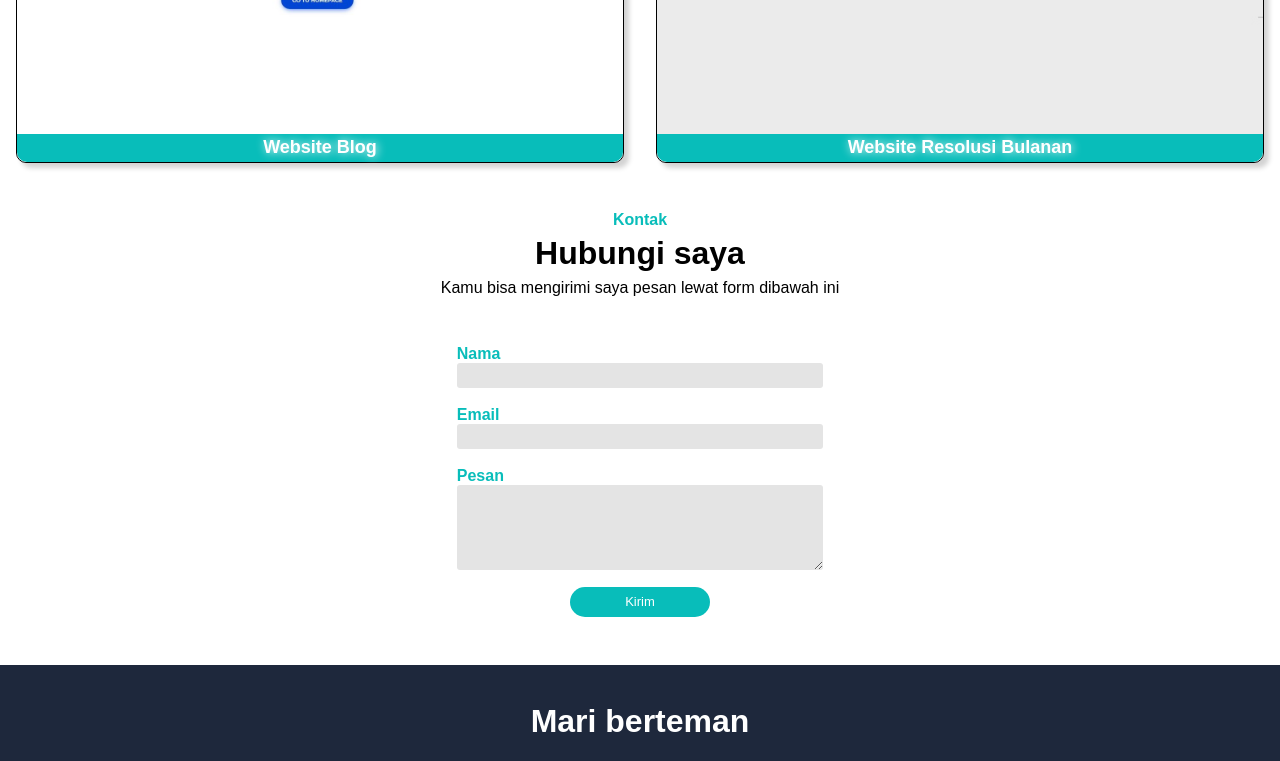
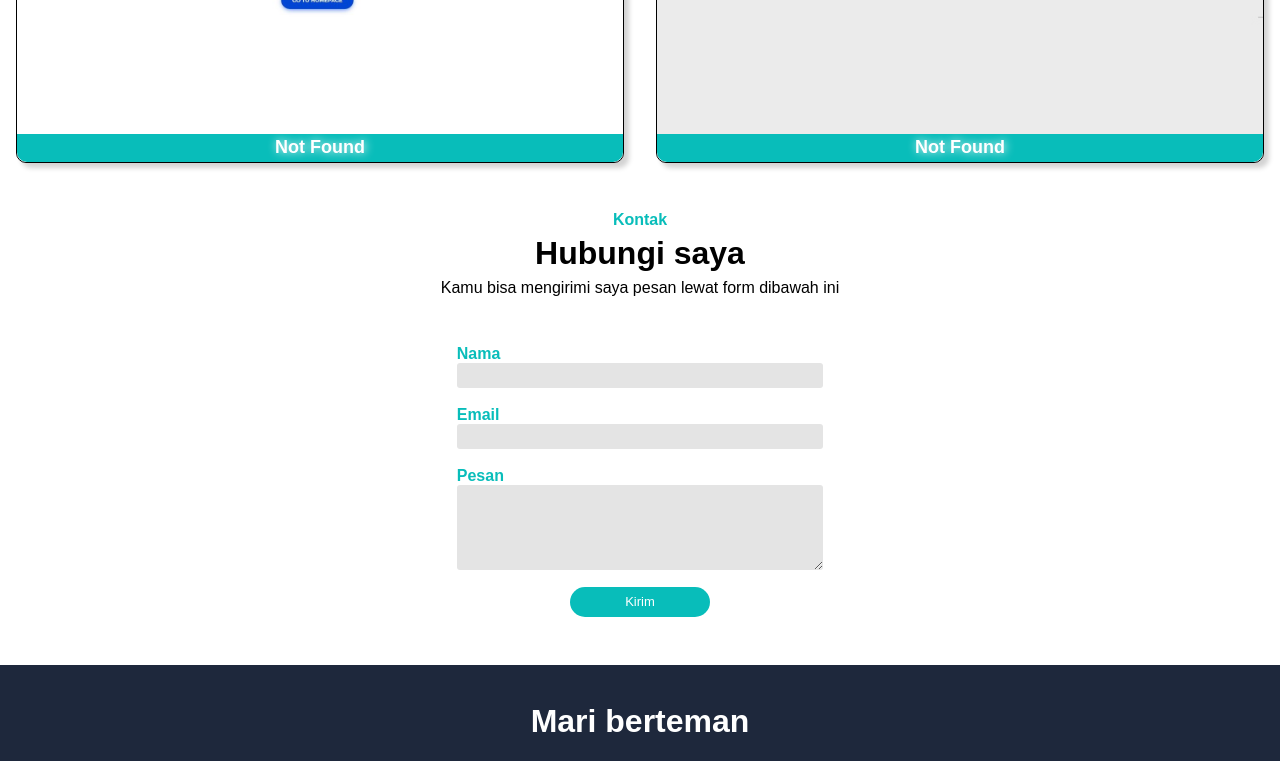
Before and after one commit to ErikoSyahPutra/Portfolio, a plain HTML site: page index.html in a window 1280 px wide. Shown: the part 1160-1921 px from the top of the page. Drawn offline with Linux system fonts and the light colour scheme.

Commit message:
merubah jadi Not Found

```diff
--- a/index.html
+++ b/index.html
@@ -66,11 +66,11 @@
           <div class="bottom-portofolio">
             <figure>
               <img src="Assets/Portogolio-1.jpg" alt="not found" />
-              <p>Website Blog</p>
+              <p>Not Found</p>
             </figure>
             <figure>
               <img src="Assets/Portogolio-2.png" alt="not found" />
-              <p>Website Resolusi Bulanan</p>
+              <p>Not Found</p>
             </figure>
           </div>
         </section>
```
